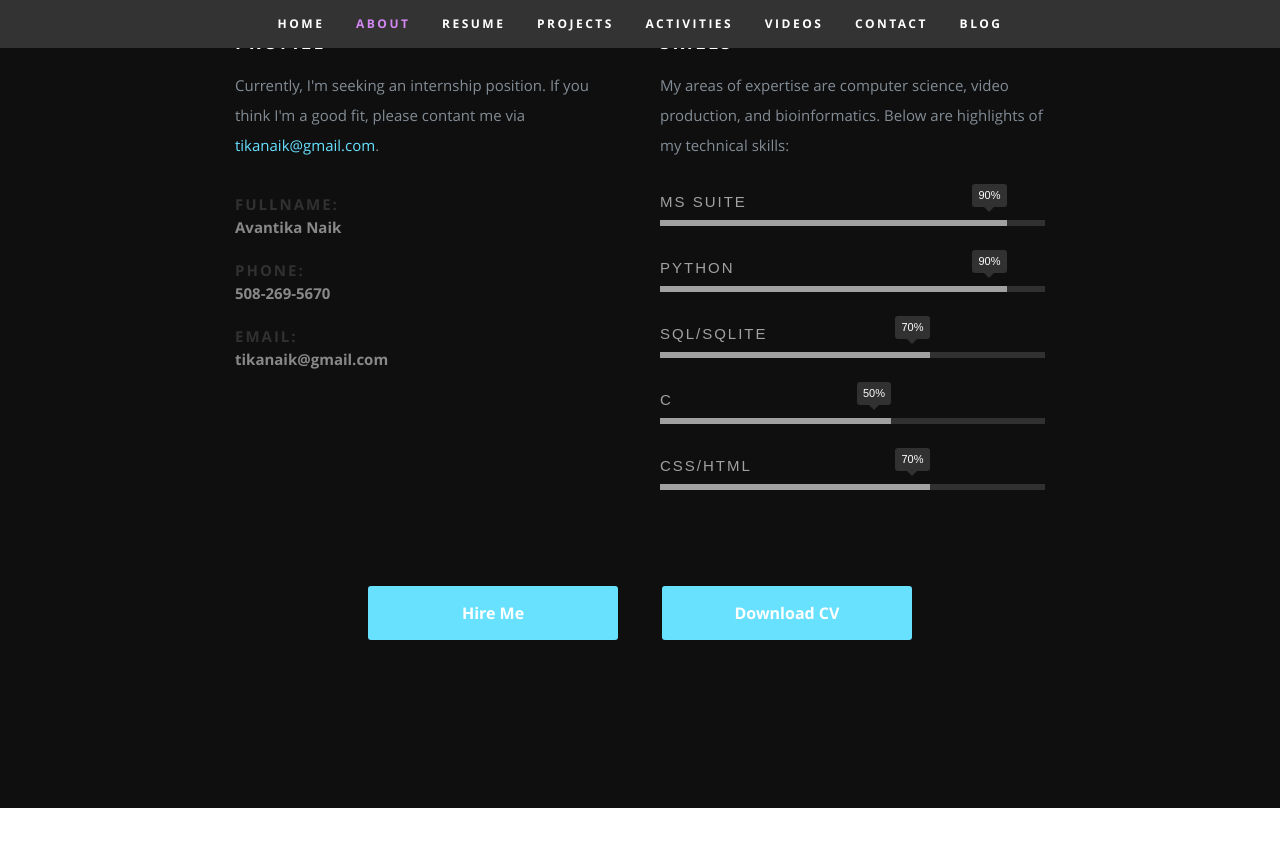
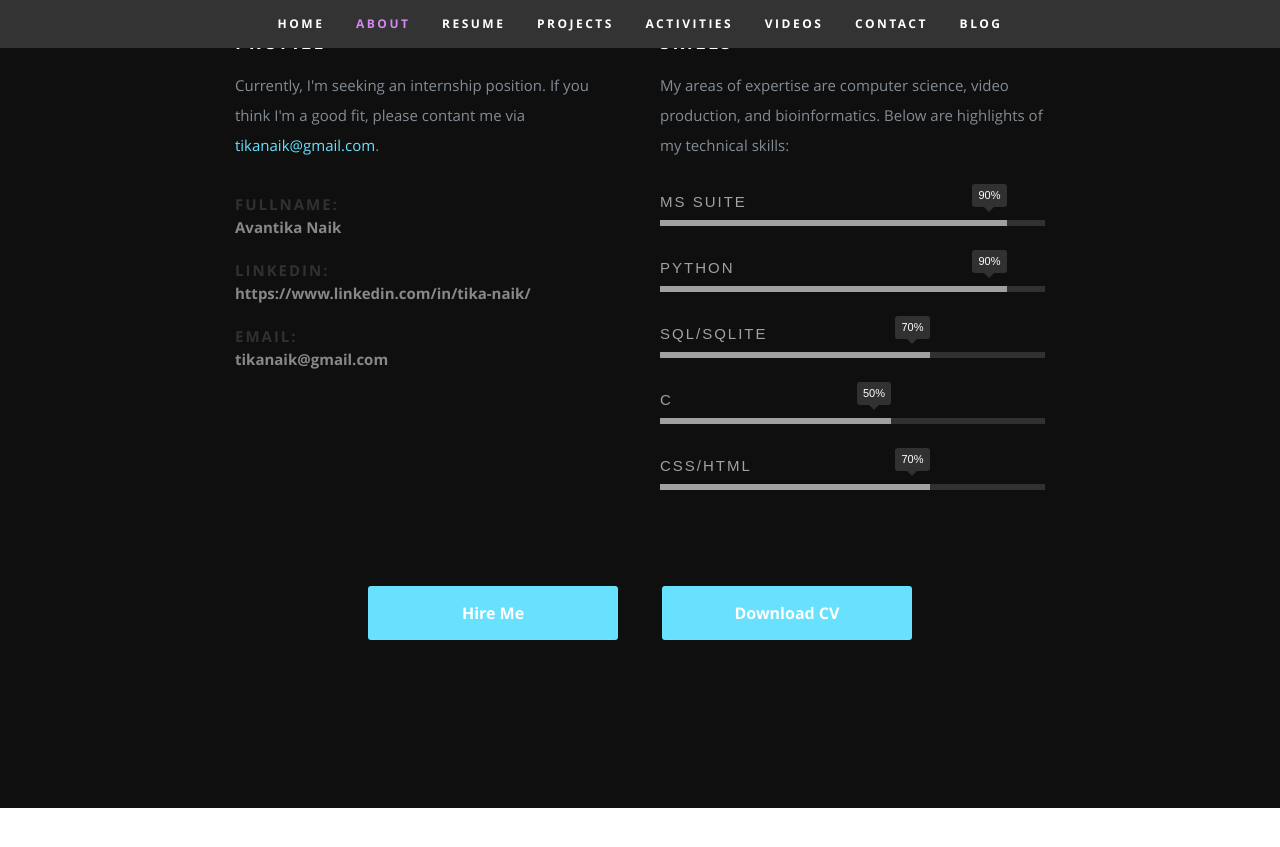
Before and after one commit to AvantikaNaik/AvantikaNaik.github.io, a Jekyll site: the page index.html, which Jekyll copies as it is, in a window 1280 px wide and 900 px high, scrolled down 1342 px. Shown: the top 847 px of the window. Built offline with Jekyll 4.4.1, drawn with Linux system fonts in a browser that asks for light colours; nearby versions of some CDN libraries; some of the changed text lies outside the part shown.

Commit message:
updated content

```diff
--- a/index.html
+++ b/index.html
@@ -110,8 +110,8 @@
                   <span>Avantika Naik</span>
                </li>
                <li>
-                  <strong>Phone:</strong>
-                  <span>508-269-5670</span>
+                  <strong>LinkedIn:</strong>
+                  <span>https://www.linkedin.com/in/tika-naik/</span>
                </li>
                <li>
                   <strong>Email:</strong>
```
Also changed, not shown: other parts of index.html (+1 -1 lines).
